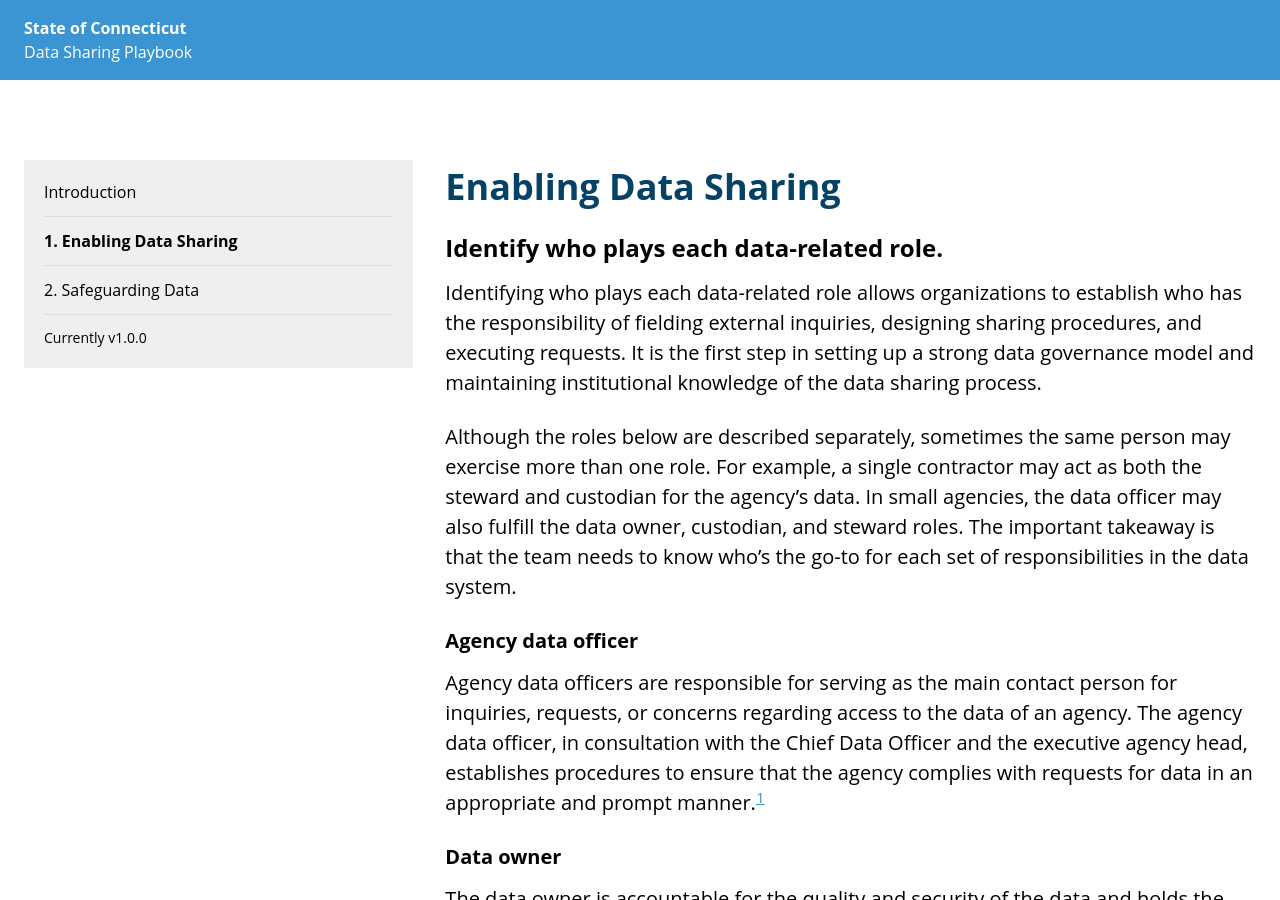
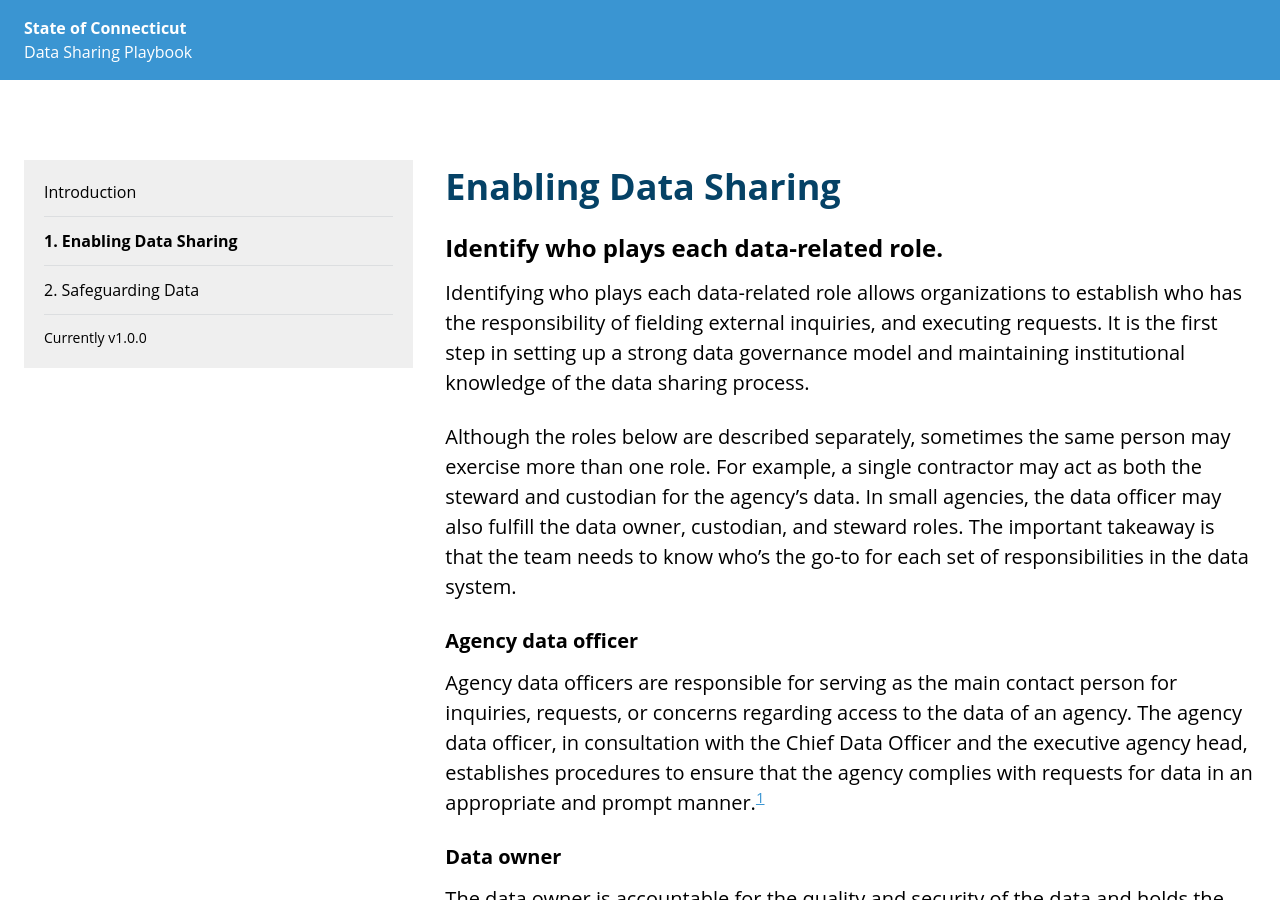
Before and after one commit to CTOpenData/data-sharing-playbook, a Jekyll site: the page built from 1_enabling-data-sharing.md, in a window 1280 px wide and 900 px high. Built offline with Jekyll 4.4.1, drawn with Linux system fonts in a browser that asks for light colours.

Commit message:
deleted text

```diff
--- a/1_enabling-data-sharing.md
+++ b/1_enabling-data-sharing.md
@@ -7,7 +7,7 @@ nav: true
 
 ## Identify who plays each data-related role.
 
-Identifying who plays each data-related role allows organizations to establish who has the responsibility of fielding external inquiries, designing sharing procedures, and executing requests. It is the first step in setting up a strong data governance model and maintaining institutional knowledge of the data sharing process.
+Identifying who plays each data-related role allows organizations to establish who has the responsibility of fielding external inquiries,  and executing requests. It is the first step in setting up a strong data governance model and maintaining institutional knowledge of the data sharing process.
 
 Although the roles below are described separately, sometimes the same person may exercise more than one role. For example, a single contractor may act as both the steward and custodian for the agency's data. In small agencies, the data officer may also fulfill the data owner, custodian, and steward roles. The important takeaway is that the team needs to know who’s the go-to for each set of responsibilities in the data system.
 
```
